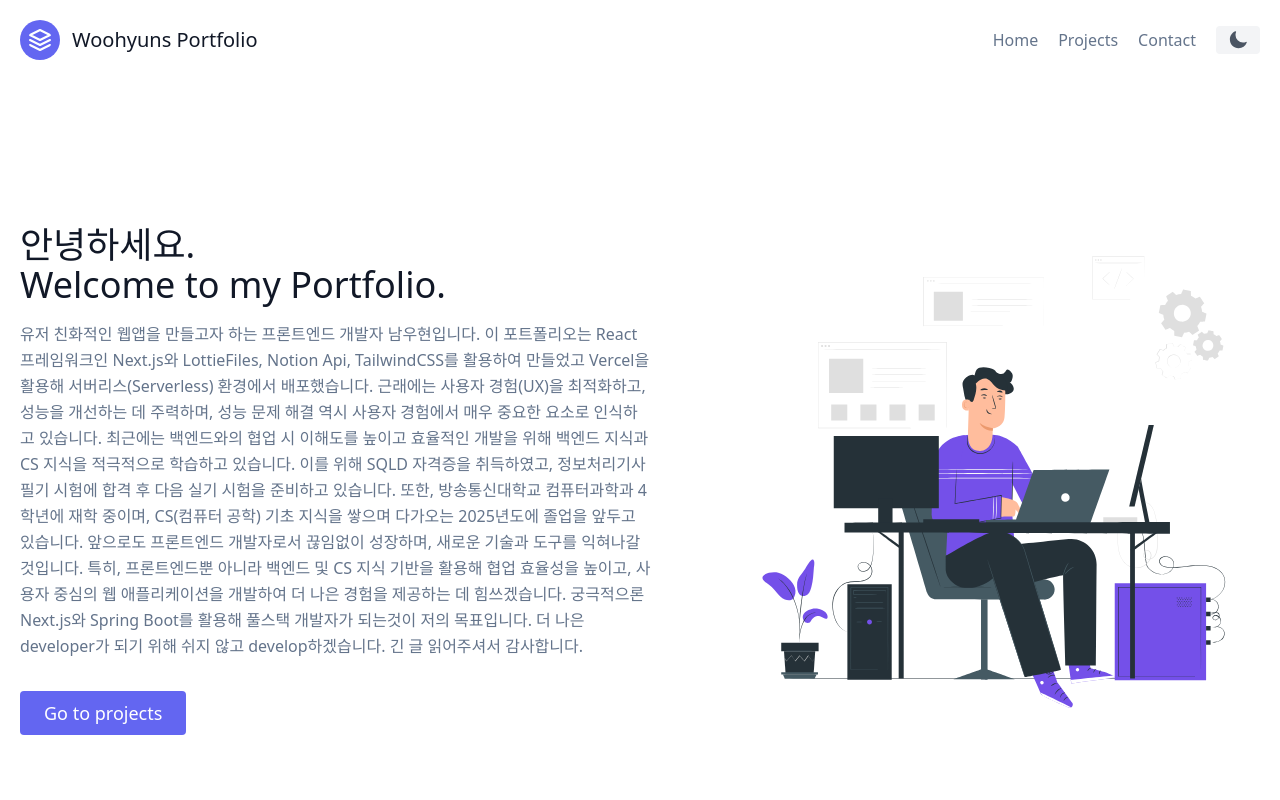
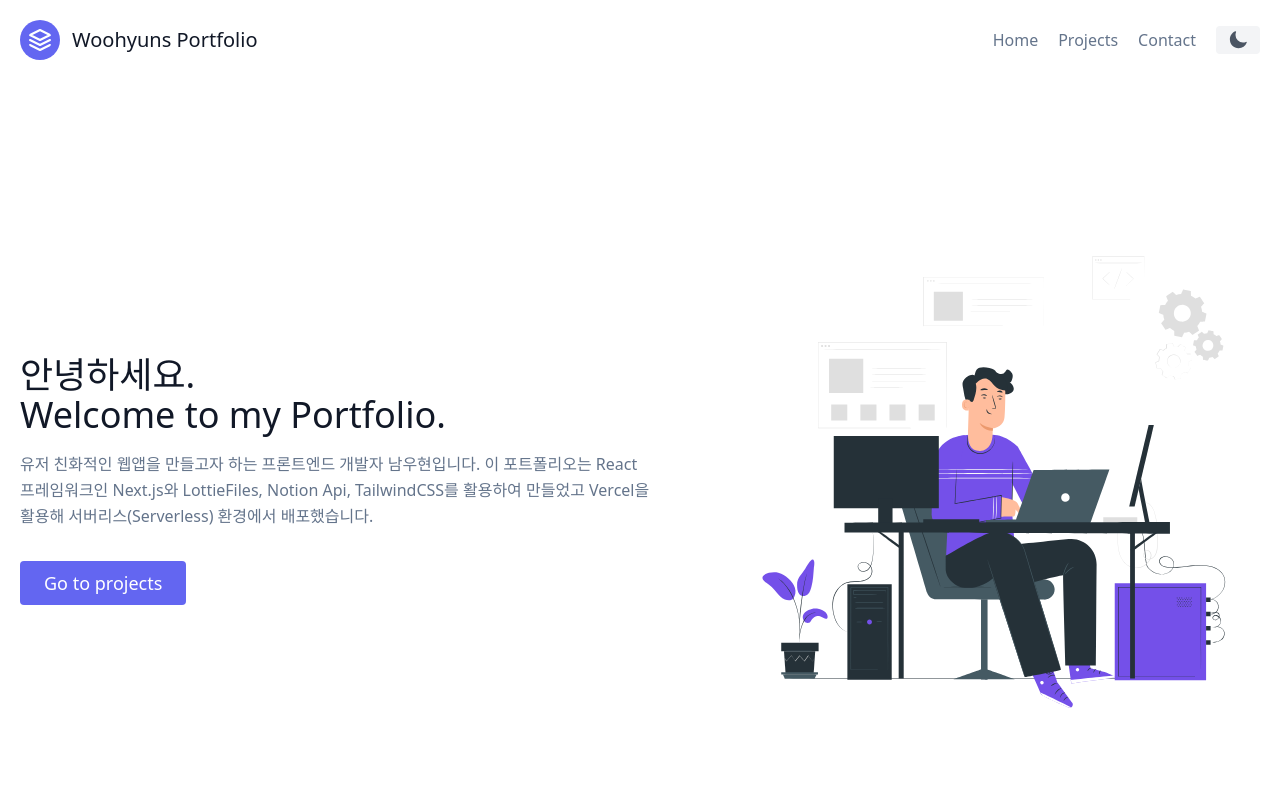
Before and after one commit to weekend365/Portfolio, a Next.js app: page / in a window 1280 px wide. Shown: the top 800 px of the page. Built offline with nearby package versions, Linux system fonts and the light colour scheme.

Commit message:
Update Hero.js

```diff
--- a/components/home/Hero.js
+++ b/components/home/Hero.js
@@ -15,20 +15,7 @@ export default function Hero() {
           유저 친화적인 웹앱을 만들고자 하는 프론트엔드 개발자 남우현입니다. 이
           포트폴리오는 React 프레임워크인 Next.js와 LottieFiles, Notion Api,
           TailwindCSS를 활용하여 만들었고 Vercel을 활용해 서버리스(Serverless)
-          환경에서 배포했습니다. 근래에는 사용자 경험(UX)을 최적화하고, 성능을
-          개선하는 데 주력하며, 성능 문제 해결 역시 사용자 경험에서 매우 중요한
-          요소로 인식하고 있습니다. 최근에는 백엔드와의 협업 시 이해도를 높이고
-          효율적인 개발을 위해 백엔드 지식과 CS 지식을 적극적으로 학습하고
-          있습니다. 이를 위해 SQLD 자격증을 취득하였고, 정보처리기사 필기 시험에
-          합격 후 다음 실기 시험을 준비하고 있습니다. 또한, 방송통신대학교
-          컴퓨터과학과 4학년에 재학 중이며, CS(컴퓨터 공학) 기초 지식을 쌓으며
-          다가오는 2025년도에 졸업을 앞두고 있습니다. 앞으로도 프론트엔드
-          개발자로서 끊임없이 성장하며, 새로운 기술과 도구를 익혀나갈 것입니다.
-          특히, 프론트엔드뿐 아니라 백엔드 및 CS 지식 기반을 활용해 협업
-          효율성을 높이고, 사용자 중심의 웹 애플리케이션을 개발하여 더 나은
-          경험을 제공하는 데 힘쓰겠습니다. 궁극적으론 Next.js와 Spring Boot를
-          활용해 풀스택 개발자가 되는것이 저의 목표입니다. 더 나은 developer가
-          되기 위해 쉬지 않고 develop하겠습니다. 긴 글 읽어주셔서 감사합니다.
+          환경에서 배포했습니다.
         </p>
         <div className="flex justify-center">
           <Link href="/projects">
```
